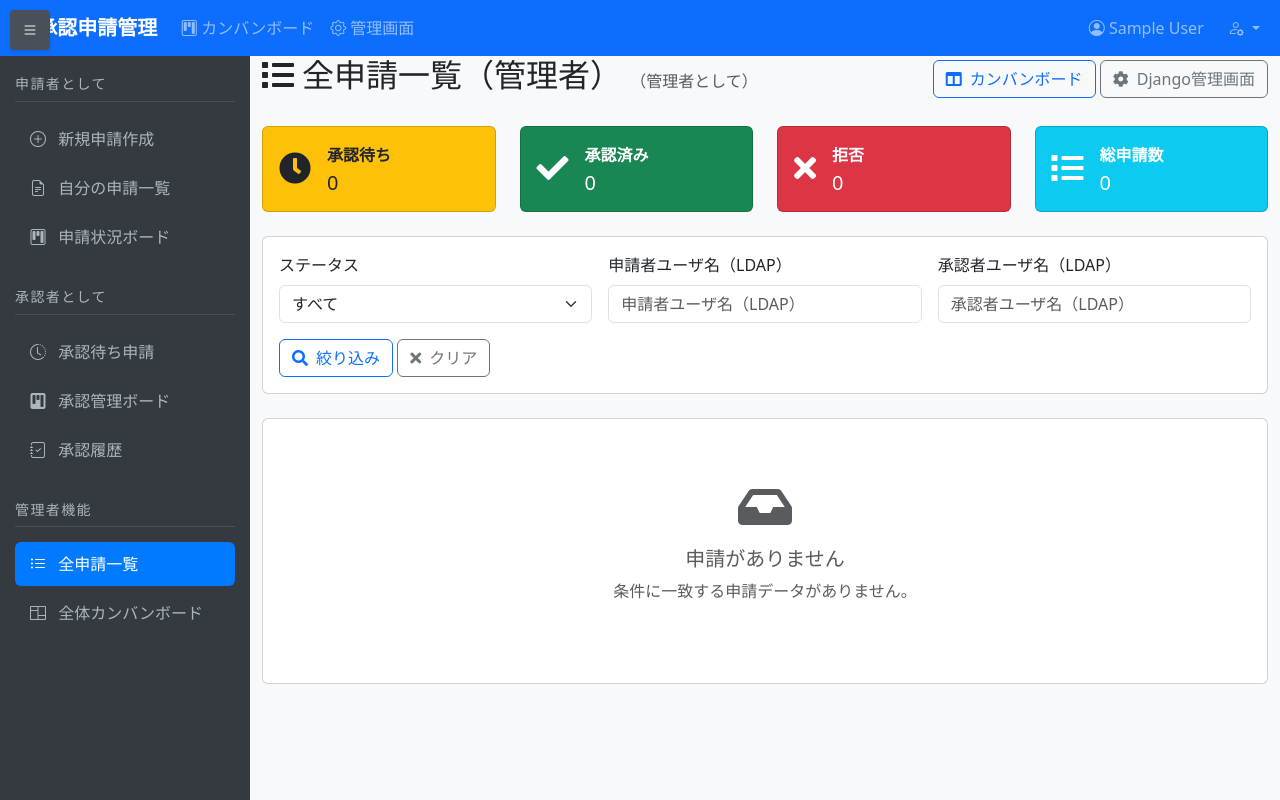
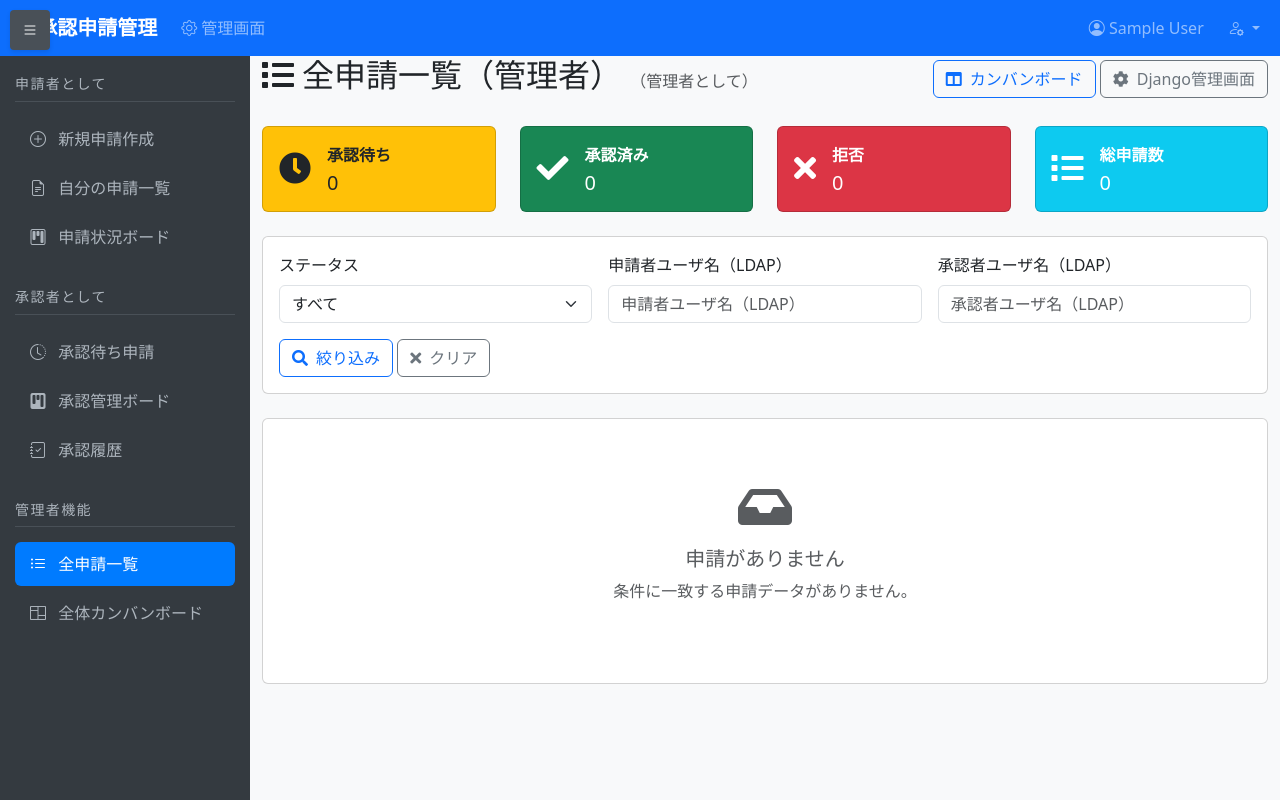
Before and after one commit to kkzk/CarryOutApproval, a Django app: page /applications/admin/list/ in a window 1280 px wide. Run offline with Django 5.2, Linux system fonts and the light colour scheme; the visitor is signed in with stand-in values (Sample User, id 1); data that the repository does not hold is empty; some libraries are stand-ins or nearby versions.

Commit message:
feat: ナビゲーションバーからカンバンボードリンクを削除
タイトルをクリックしたときと全く同じ動作をする。不要。

```diff
--- a/templates/base.html
+++ b/templates/base.html
@@ -194,11 +194,6 @@
 
             <div class="collapse navbar-collapse" id="navbarNav">
                 <ul class="navbar-nav me-auto">
-                    <li class="nav-item">
-                        <a class="nav-link" href="{% url 'applications:kanban-board' %}">
-                            <i class="bi bi-kanban"></i> カンバンボード
-                        </a>
-                    </li>
                     <li class="nav-item">
                         <a class="nav-link" href="{% url 'admin:index' %}">
                             <i class="bi bi-gear"></i> 管理画面
```
